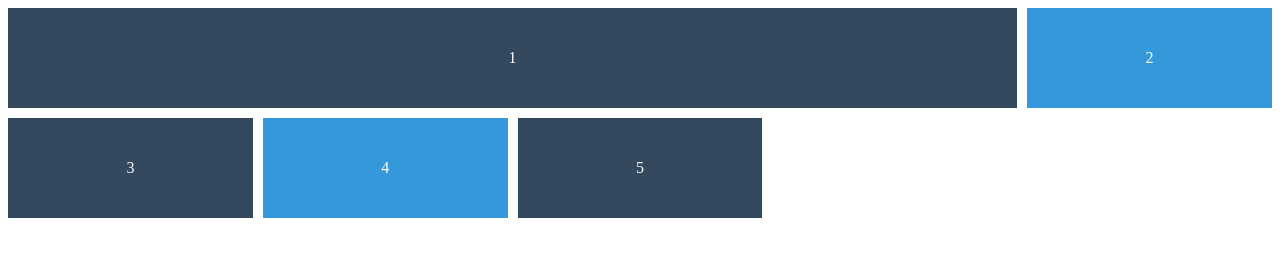
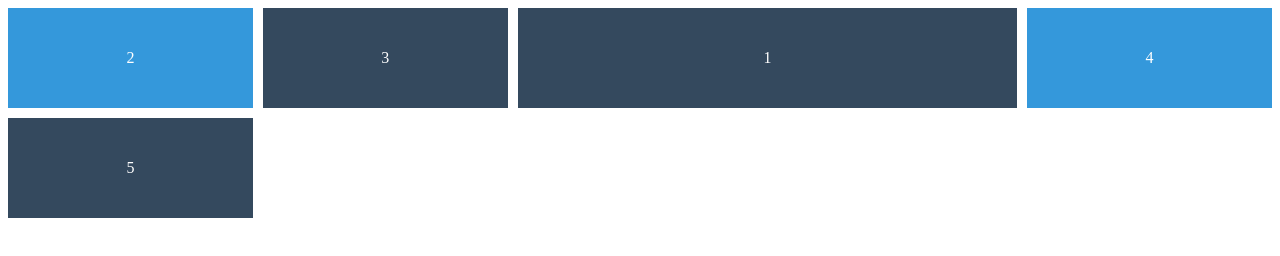
Before and after one commit to hmy0015/likelion_study_gitfth, a plain HTML site: page Day4_Flex_CSS_Grid/grid.html in a window 1280 px wide. Drawn offline with Linux system fonts and the light colour scheme.

Commit message:
#2.10 Line Naming and grid-auto-flow

```diff
--- a/Day4_Flex_CSS_Grid/grid.html
+++ b/Day4_Flex_CSS_Grid/grid.html
@@ -11,7 +11,10 @@
             display: grid;
             grid-gap: 10px;
             grid-auto-rows: 100px;
-            grid-template-columns: repeat(5, 1fr);
+            /* 모든 빈칸을 채워줌 */
+            grid-auto-flow: dense;
+            /* line naming을 할 땐 배열[]로 저장해야 하며 빈칸이 있으면 안됨 ('-'로 연결되어 있어야 함) */
+            grid-template-columns: [first-line] 1fr [awesome-line] 1fr [sexy-line] 1fr [nico-line] 1fr [lynn-line] 1fr [line-line];
         }
         .box {
             display: flex;
@@ -27,8 +30,8 @@
         }
         .box:first-child {
             /* line을 기준으로 column 병합 */
-            grid-column-start: 1;
-            grid-column-end: 5;
+            grid-column-start: sexy-line;
+            grid-column-end: lynn-line;
         }
     </style>
 </head>
```
